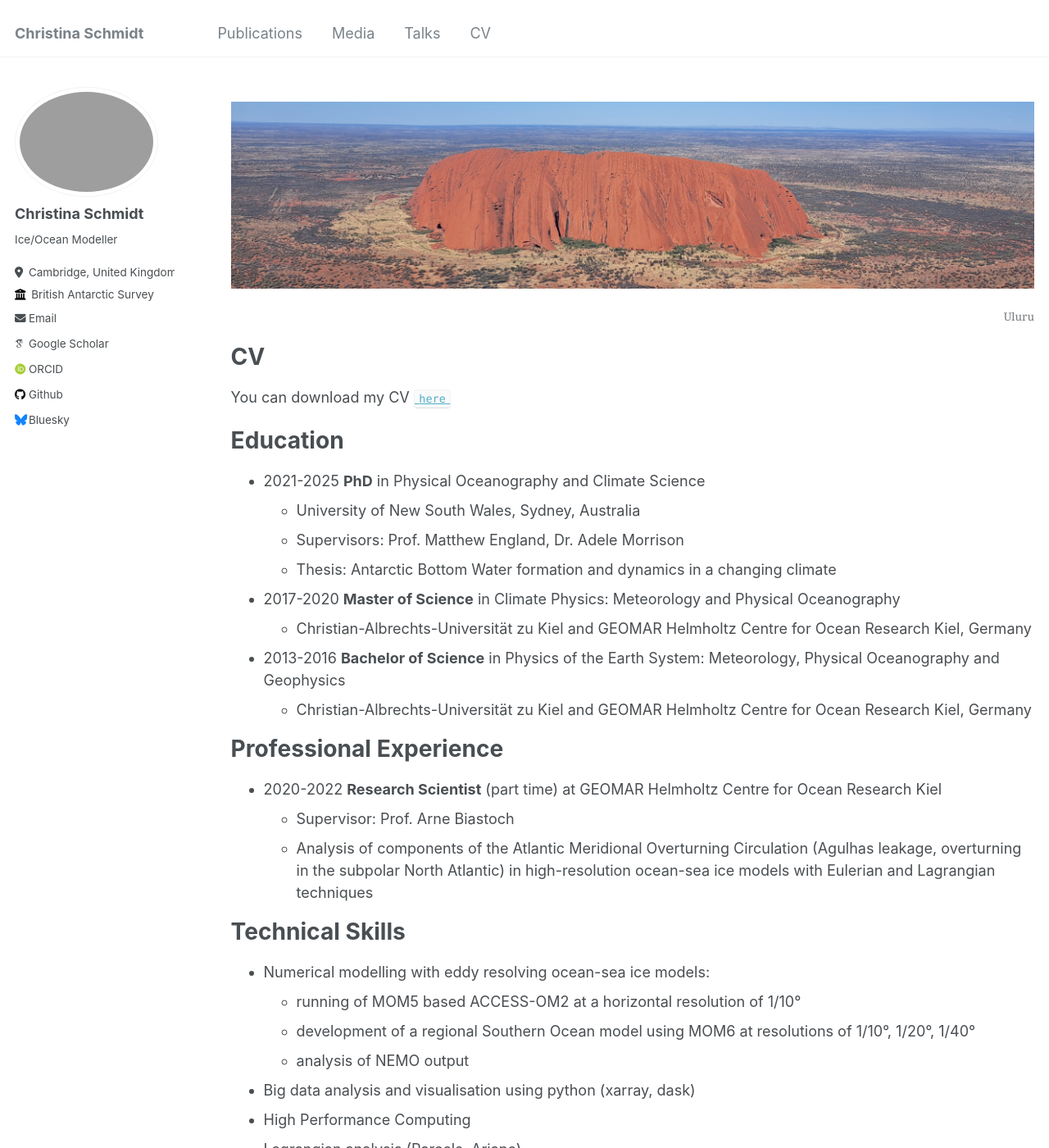
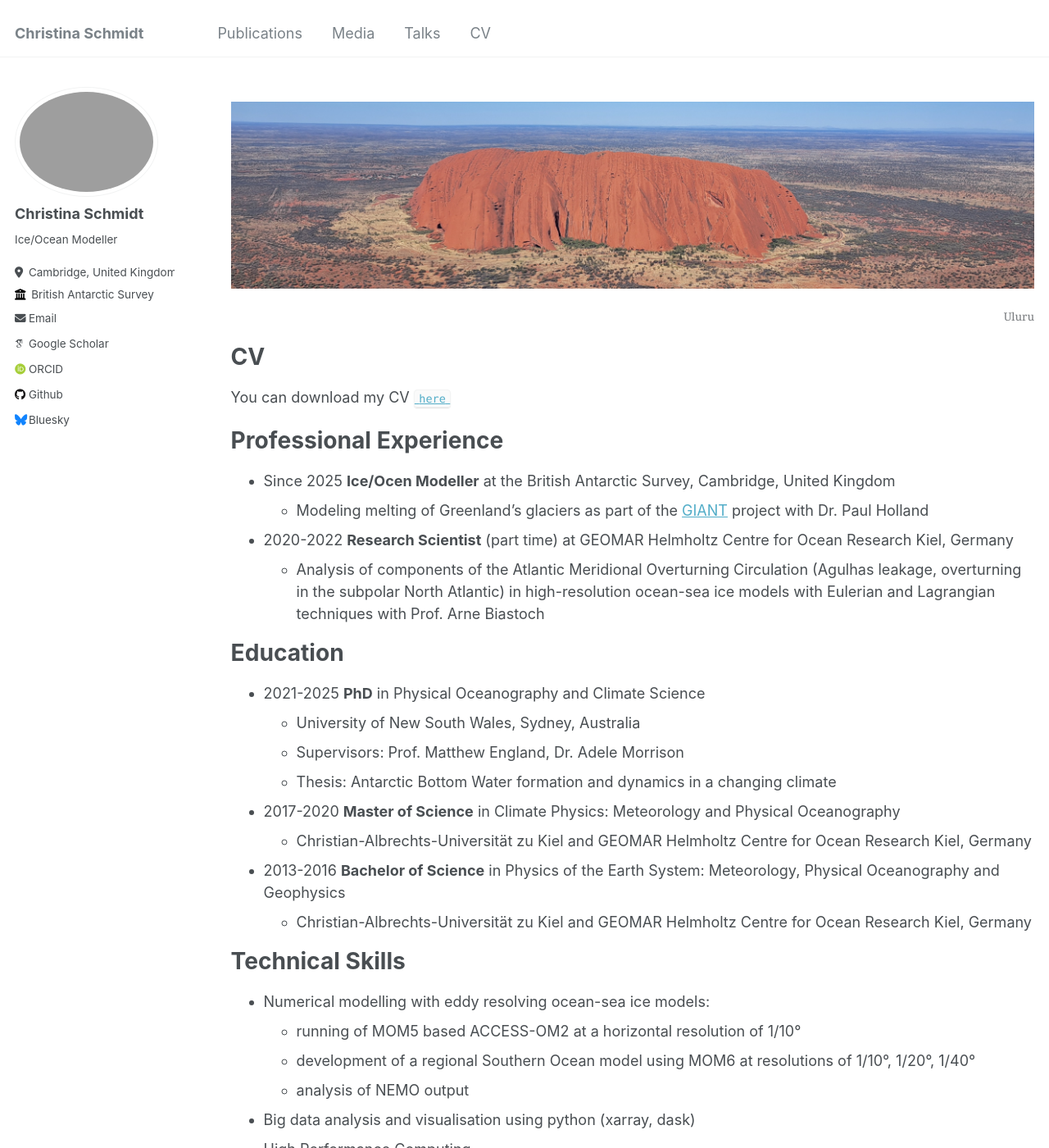
Before and after one commit to schmidt-christina/schmidt-christina.github.io, a Jekyll site: the page built from _pages/cv.md, in a window 1280 px wide and 1400 px high. Shown: the whole window at 82% size. Built offline with Jekyll 4.4.1, drawn with Linux system fonts in a browser that asks for light colours; some web fonts are replaced.

Commit message:
Added BAS postdoc

```diff
--- a/_pages/cv.md
+++ b/_pages/cv.md
@@ -17,6 +17,13 @@ redirect_from:
 
 You can download my CV [`here`](/files/CV_Christina_Schmidt_2024-12.pdf)
 
+Professional Experience
+======
+* Since 2025 **Ice/Ocen Modeller** at the British Antarctic Survey, Cambridge, United Kingdom
+  * Modeling melting of Greenland’s glaciers as part of the [GIANT](https://www.bas.ac.uk/project/giant/) project with Dr. Paul Holland
+* 2020-2022 **Research Scientist** (part time) at GEOMAR Helmholtz Centre for Ocean Research Kiel, Germany
+  * Analysis of components of the Atlantic Meridional Overturning Circulation (Agulhas leakage, overturning in the subpolar North Atlantic) in high-resolution ocean-sea ice models with Eulerian and Lagrangian techniques with Prof. Arne Biastoch
+
 Education
 ======
 * 2021-2025 **PhD** in Physical Oceanography and Climate Science
@@ -27,12 +34,6 @@ Education
   * Christian-Albrechts-Universität zu Kiel and GEOMAR Helmholtz Centre for Ocean Research Kiel, Germany
 * 2013-2016 **Bachelor of Science** in Physics of the Earth System: Meteorology, Physical Oceanography and Geophysics
   * Christian-Albrechts-Universität zu Kiel and GEOMAR Helmholtz Centre for Ocean Research Kiel, Germany
-
-Professional Experience
-======
-* 2020-2022 **Research Scientist** (part time) at GEOMAR Helmholtz Centre for Ocean Research Kiel
-  * Supervisor: Prof. Arne Biastoch
-  * Analysis of components of the Atlantic Meridional Overturning Circulation (Agulhas leakage, overturning in the subpolar North Atlantic) in high-resolution ocean-sea ice models with Eulerian and Lagrangian techniques
 
 Technical Skills
 ======
```
